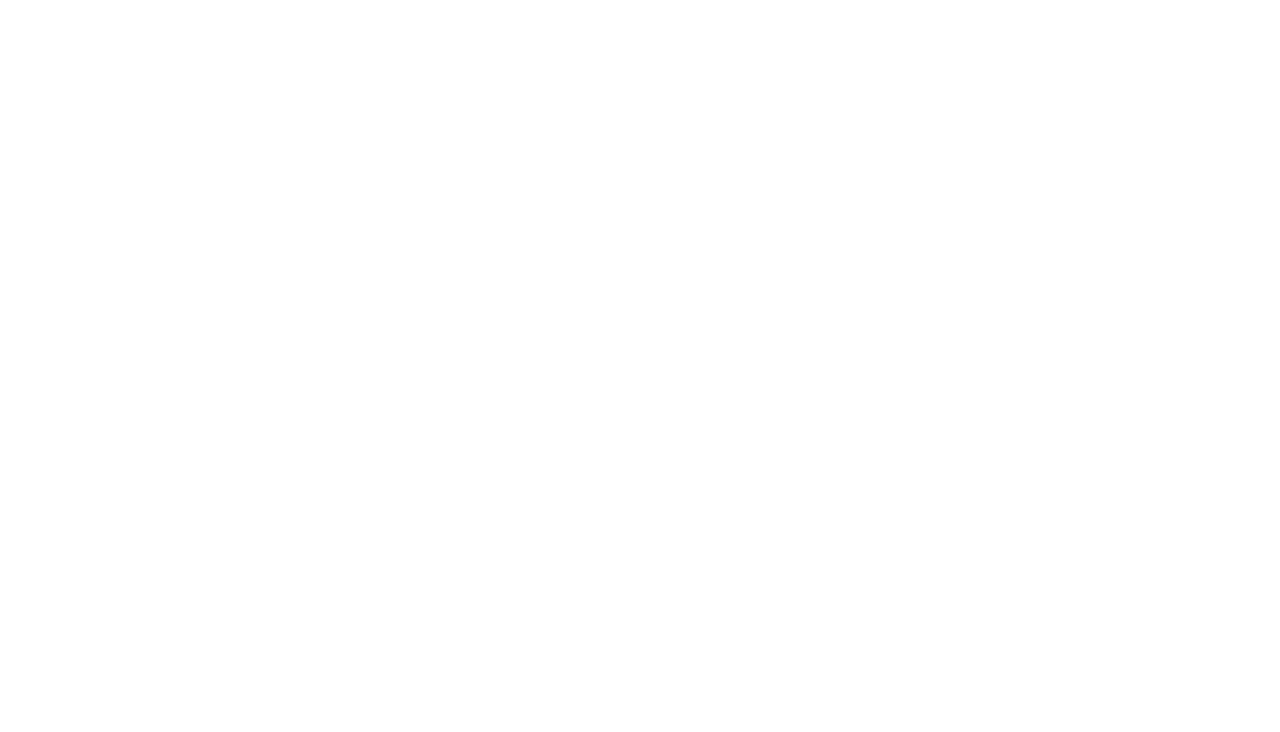
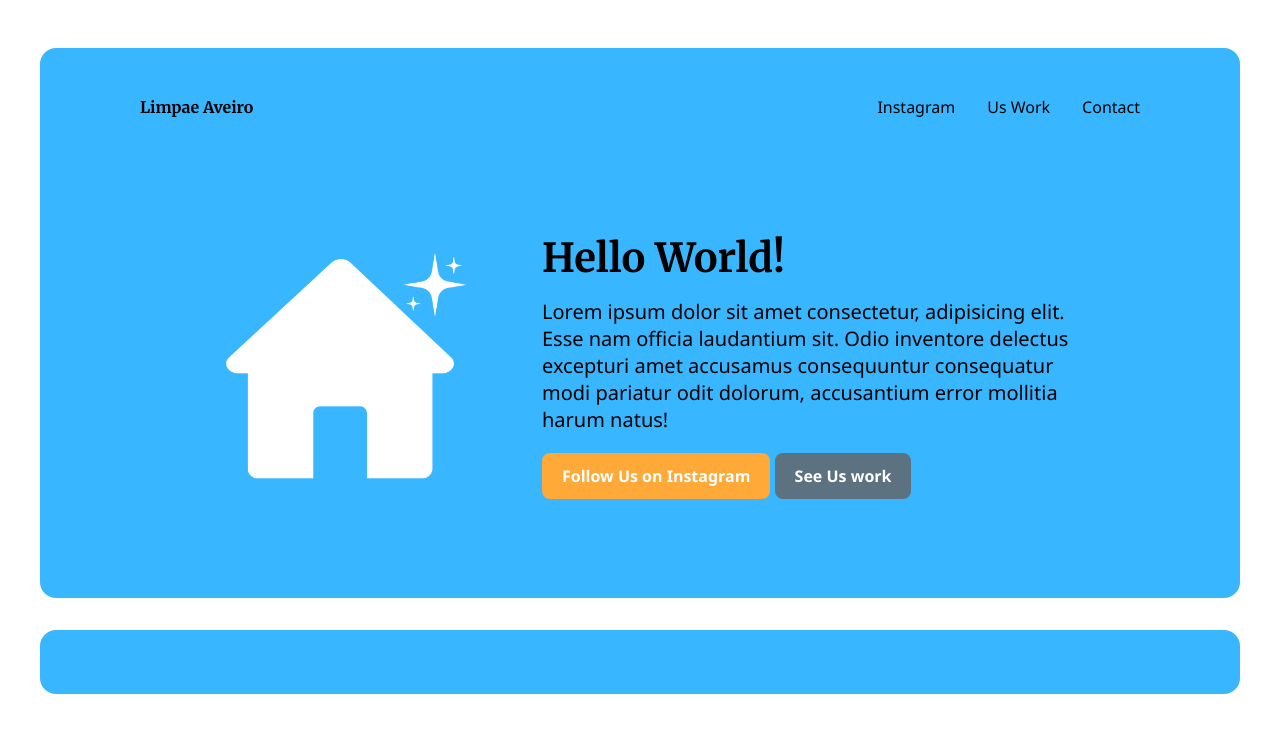
Before and after one commit to claudio98marcio/limpae-aveiro, a plain HTML site: page index.html in a window 1280 px wide. Drawn offline with Linux system fonts and the light colour scheme; a web font is replaced by a local one.

Commit message:
Fase one complete
soon...

```diff
--- a/index.html
+++ b/index.html
@@ -7,6 +7,28 @@
     <title>Limpae Aveiro</title>
 </head>
 <body>
+    <header>
+        <nav>
+            <ul>
+                <li><a href="#">Limpae Aveiro</a></li>
+                <li><a href="#">Instagram</a></li>
+                <li><a href="#">Us Work</a></li>
+                <li><a href="#">Contact</a></li>
+            </ul>
+        </nav>
+        <div class="flex-container">
+            <img height="400px" width="300px" src="./images/limpaeaveiro-logo.png" alt="png.img">
+            <div class="text-container">
+                <h1>Hello World!</h1>
+                <p>Lorem ipsum dolor sit amet consectetur, adipisicing elit. Esse nam officia laudantium sit. Odio inventore delectus excepturi amet accusamus consequuntur consequatur modi pariatur odit dolorum, accusantium error mollitia harum natus!</p>
+                <a href="#" class="cta-button">Follow Us on Instagram</a>
+                <a href="#" class="cta-button secondary">See Us work</a>
+            </div>
+        </div>
+    </header>
 
+    <section>
+
+    </section>
 </body>
 </html>
--- a/style.css
+++ b/style.css
@@ -1,4 +1,109 @@
+@import url('https://fonts.googleapis.com/css2?family=Merriweather:ital,opsz,wght@0,18..144,300..900;1,18..144,300..900&display=swap');
+@import url("https://use.typekit.net/lbo4spw.css");
+
+:root{
+    --base-color: #ffffff;
+    --text-color: #000000;
+    --primary-color: #38b6ff;
+    --secondary-color: #5C7280;
+    --color-1: #5a9abf;
+    --color-2: #FFAA38;
+    --color-3: #f6f3f9;
+}
+
 *{
     padding: 0;
     margin: 0;
+    box-sizing: border-box;
 }
+
+html{
+    font-family: Poppins, 'Segoe UI', Tahoma, Geneva, Verdana, sans-serif ;
+    color: var(--text-color);
+}
+
+body{
+    padding: 1em;
+    background-color: var(--base-color);
+}
+
+h1, h2, h3{
+    font-family: Merriweather, Poppins, 'Segoe UI', Tahoma, Geneva, Verdana, sans-serif;
+}
+
+nav{
+    margin: 1em auto 3em auto;
+    width: min(1000px, 100%);
+}
+
+nav ul {
+    display: flex;
+    align-items: center;
+    list-style-type: none;
+    gap: 2em;
+}
+
+nav li:first-child{
+    margin-right: auto;
+    font-family: Merriweather, Poppins;
+    font-weight: bold;
+}
+
+nav a{
+    text-decoration: none;
+    color: var(--text-color);
+}
+
+nav a:hover{
+    text-decoration: underline;
+}
+
+header, section{
+    margin: 2em auto;
+    width: min(75em, 100%);
+    background-color: var(--primary-color);
+    padding: min(2em, 15%);
+    border-radius: 1em;
+}
+
+.flex-container{
+    display: flex;
+    justify-content: center;
+    align-items: center;
+    flex-wrap: wrap;
+    gap: 3em;
+}
+
+header img{
+    max-width: 100%;
+    border-radius: 1em;
+    object-fit: cover;
+}
+
+.text-container{
+    flex: 0 1 34em;
+}
+
+h1{
+    font-size: 2.5rem;
+}
+
+.text-container p{
+    margin: .75em 0 1em 0;
+    font-size: 1.25rem;
+}
+
+.cta-button{
+    display: inline-block;
+    text-decoration: none;
+    color: white;
+    background-color: var(--color-2);
+    padding: .75em 1.25em;
+    border-radius: .5em;
+    font-weight: 600;
+}
+
+.secondary{
+    background-color: var(--secondary-color);
+
+}
```
Also changed, not shown: images/limpaeaveiro-logo.png (added), 2 other files.
